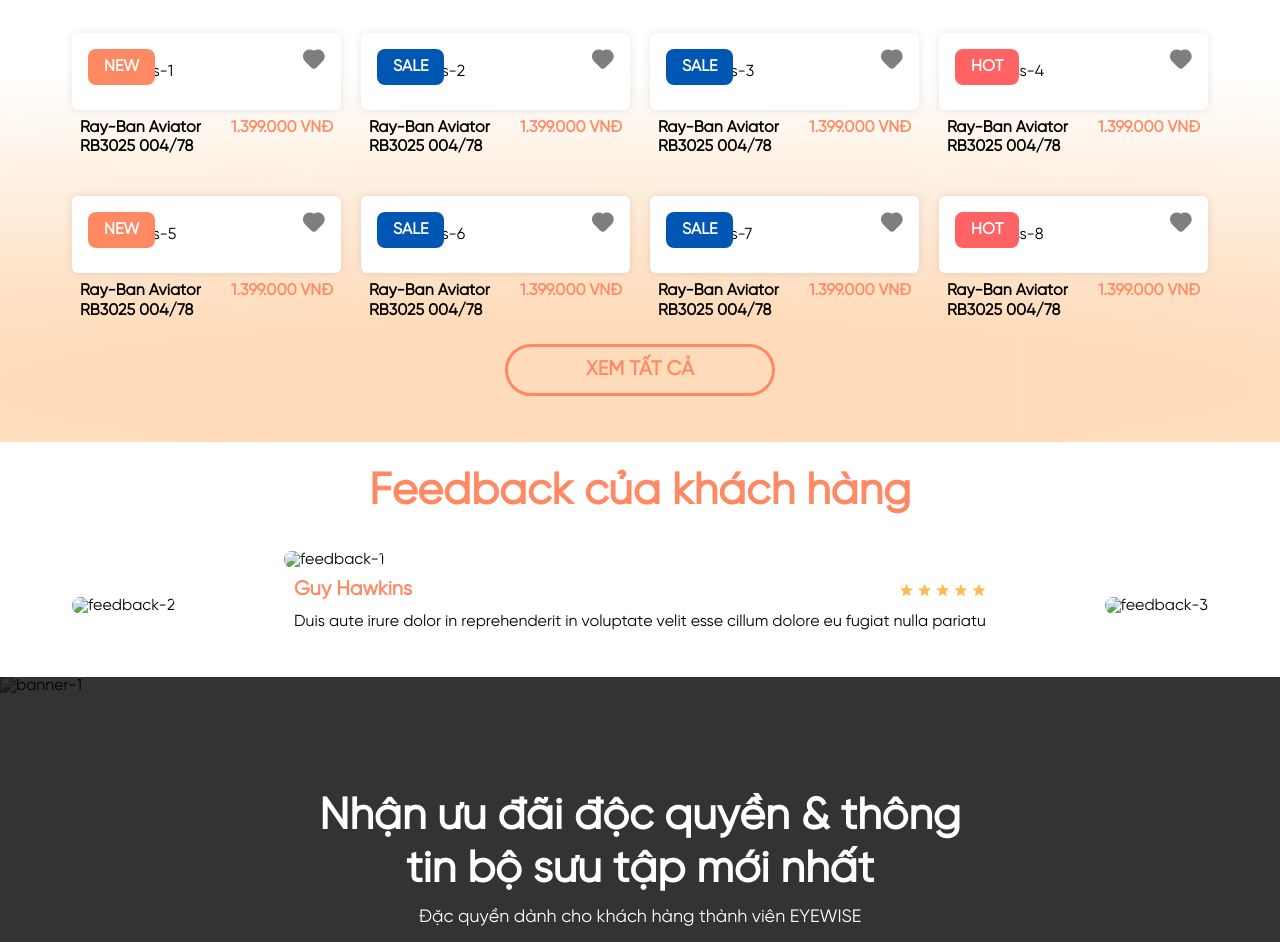
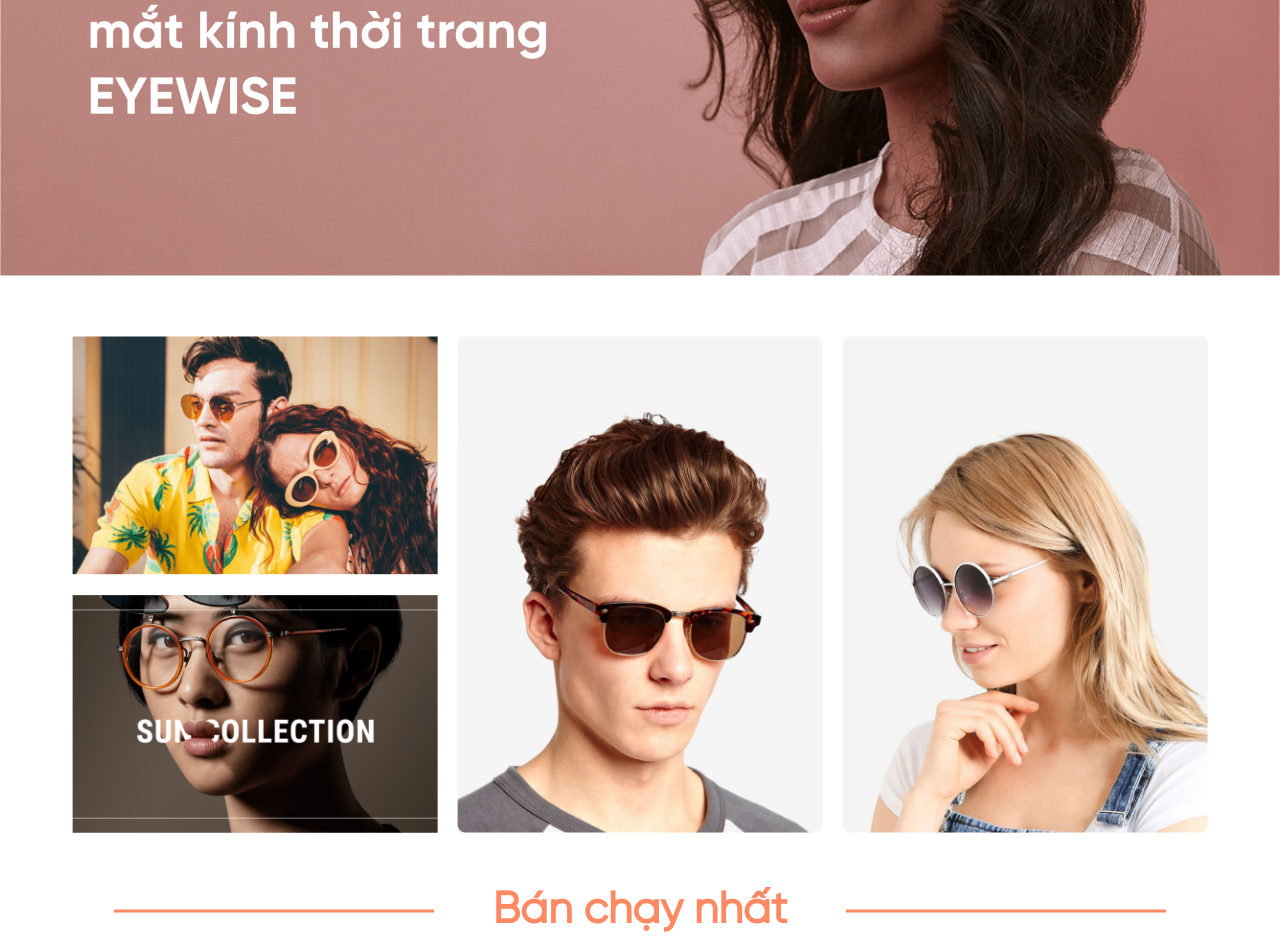
Before and after one commit to doanduchieupw/eyewise, a plain HTML site: page index.html in a window 1280 px wide. Shown: the part 304-1246 px from the top of the page. Drawn offline with Linux system fonts and the light colour scheme; the site is published under a folder, as on GitHub Pages, so addresses that start at the root find nothing.

Commit message:
fix image path

```diff
--- a/index.html
+++ b/index.html
@@ -82,7 +82,7 @@
       <div id="slider" class="content__slider--container">
         <div class="slider__list">
           <img
-            src="/assets/img/slide/slide1.png"
+            src="./assets/img/slide/slide1.png"
             alt="slide1"
             class="slider__item"
           />
@@ -93,20 +93,20 @@
         <div class="collection__wrapper">
           <div>
             <img
-              src="/assets/img/collection/collection-1.png"
+              src="./assets/img/collection/collection-1.png"
               alt="collection-1"
             />
             <img
-              src="/assets/img/collection/collection-2.png"
+              src="./assets/img/collection/collection-2.png"
               alt="collection-2"
             />
           </div>
           <img
-            src="/assets/img/collection/collection-3.png"
+            src="./assets/img/collection/collection-3.png"
             alt="collection-3"
           />
           <img
-            src="/assets/img/collection/collection-4.png"
+            src="./assets/img/collection/collection-4.png"
             alt="collection-4"
           />
         </div>
@@ -118,7 +118,7 @@
           <div class="bestseller__list">
             <div class="bestseller__card">
               <div class="bestseller__image">
-                <img src="/assets/img/glass/glass-1.png" alt="glass-1" />
+                <img src="./assets/img/glass/glass-1.png" alt="glass-1" />
                 <span class="bestseller__status bestseller__status--new"
                   >New</span
                 >
@@ -147,7 +147,7 @@
 
             <div class="bestseller__card">
               <div class="bestseller__image">
-                <img src="/assets/img/glass/glass-2.png" alt="glass-2" />
+                <img src="./assets/img/glass/glass-2.png" alt="glass-2" />
                 <span class="bestseller__status bestseller__status--sale"
                   >Sale</span
                 >
@@ -176,7 +176,7 @@
 
             <div class="bestseller__card">
               <div class="bestseller__image">
-                <img src="/assets/img/glass/glass-3.png" alt="glass-3" />
+                <img src="./assets/img/glass/glass-3.png" alt="glass-3" />
                 <span class="bestseller__status bestseller__status--sale"
                   >Sale</span
                 >
@@ -205,7 +205,7 @@
 
             <div class="bestseller__card">
               <div class="bestseller__image">
-                <img src="/assets/img/glass/glass-4.png" alt="glass-4" />
+                <img src="./assets/img/glass/glass-4.png" alt="glass-4" />
                 <span class="bestseller__status bestseller__status--hot"
                   >Hot</span
                 >
@@ -234,7 +234,7 @@
 
             <div class="bestseller__card">
               <div class="bestseller__image">
-                <img src="/assets/img/glass/glass-5.png" alt="glass-5" />
+                <img src="./assets/img/glass/glass-5.png" alt="glass-5" />
                 <span class="bestseller__status bestseller__status--new"
                   >New</span
                 >
@@ -263,7 +263,7 @@
 
             <div class="bestseller__card">
               <div class="bestseller__image">
-                <img src="/assets/img/glass/glass-6.png" alt="glass-6" />
+                <img src="./assets/img/glass/glass-6.png" alt="glass-6" />
                 <span class="bestseller__status bestseller__status--sale"
                   >Sale</span
                 >
@@ -292,7 +292,7 @@
 
             <div class="bestseller__card">
               <div class="bestseller__image">
-                <img src="/assets/img/glass/glass-7.png" alt="glass-7" />
+                <img src="./assets/img/glass/glass-7.png" alt="glass-7" />
                 <span class="bestseller__status bestseller__status--sale"
                   >Sale</span
                 >
@@ -321,7 +321,7 @@
 
             <div class="bestseller__card">
               <div class="bestseller__image">
-                <img src="/assets/img/glass/glass-8.png" alt="glass-8" />
+                <img src="./assets/img/glass/glass-8.png" alt="glass-8" />
                 <span class="bestseller__status bestseller__status--hot"
                   >Hot</span
                 >
@@ -356,13 +356,13 @@
         <h3 class="feedback__title">Feedback của khách hàng</h3>
         <div class="feedback__list">
           <img
-            src="/assets/img/feedback/feedback-2.png"
+            src="./assets/img/feedback/feedback-2.png"
             alt="feedback-2"
             class="feedback__image--aside"
           />
           <div>
             <img
-              src="/assets/img/feedback/feedback-1.png"
+              src="./assets/img/feedback/feedback-1.png"
               alt="feedback-1"
               class="feedback__image--center"
             />
@@ -403,7 +403,7 @@
             </p>
           </div>
           <img
-            src="/assets/img/feedback/feedback-3.png"
+            src="./assets/img/feedback/feedback-3.png"
             alt="feedback-3"
             class="feedback__image--aside"
           />
@@ -412,7 +412,7 @@
       <!-- BANNER -->
       <div class="content__banner--container">
         <img
-          src="/assets/img/banner/banner-1.png"
+          src="./assets/img/banner/banner-1.png"
           alt="banner-1"
           class="banner__img"
         />
```
